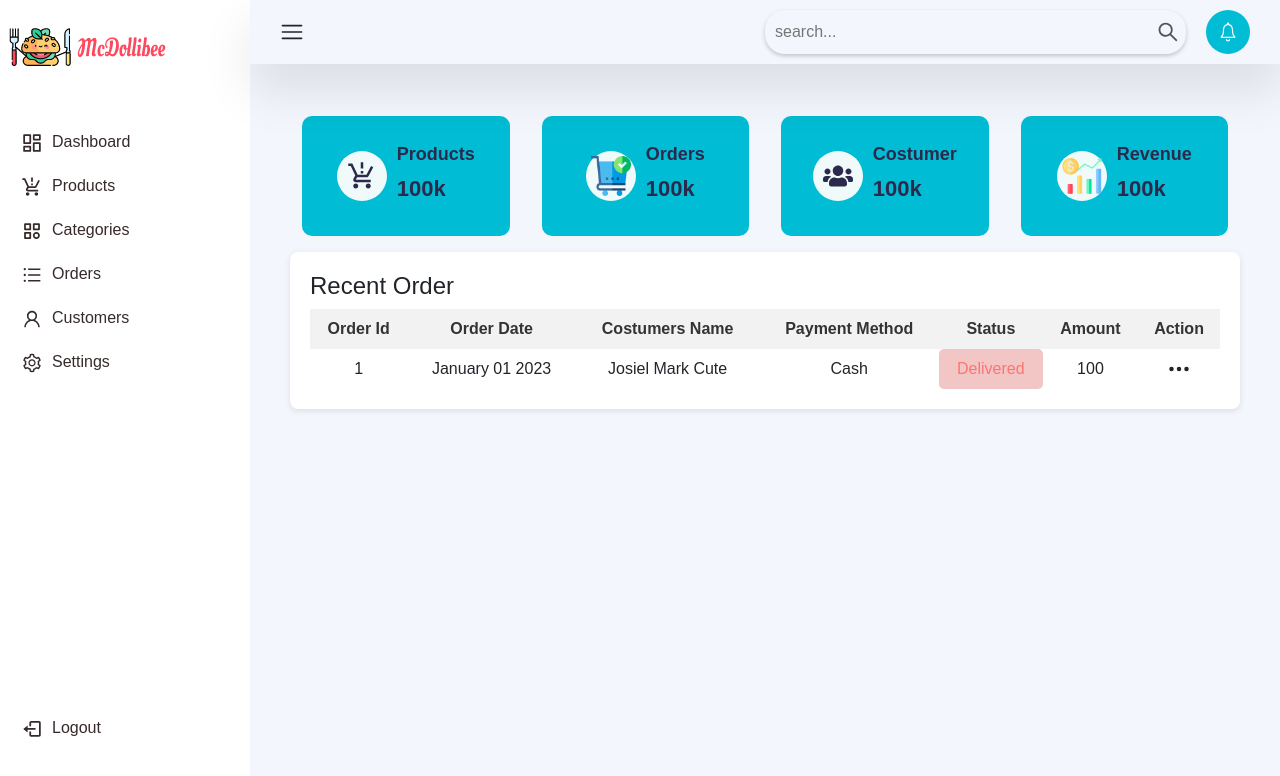
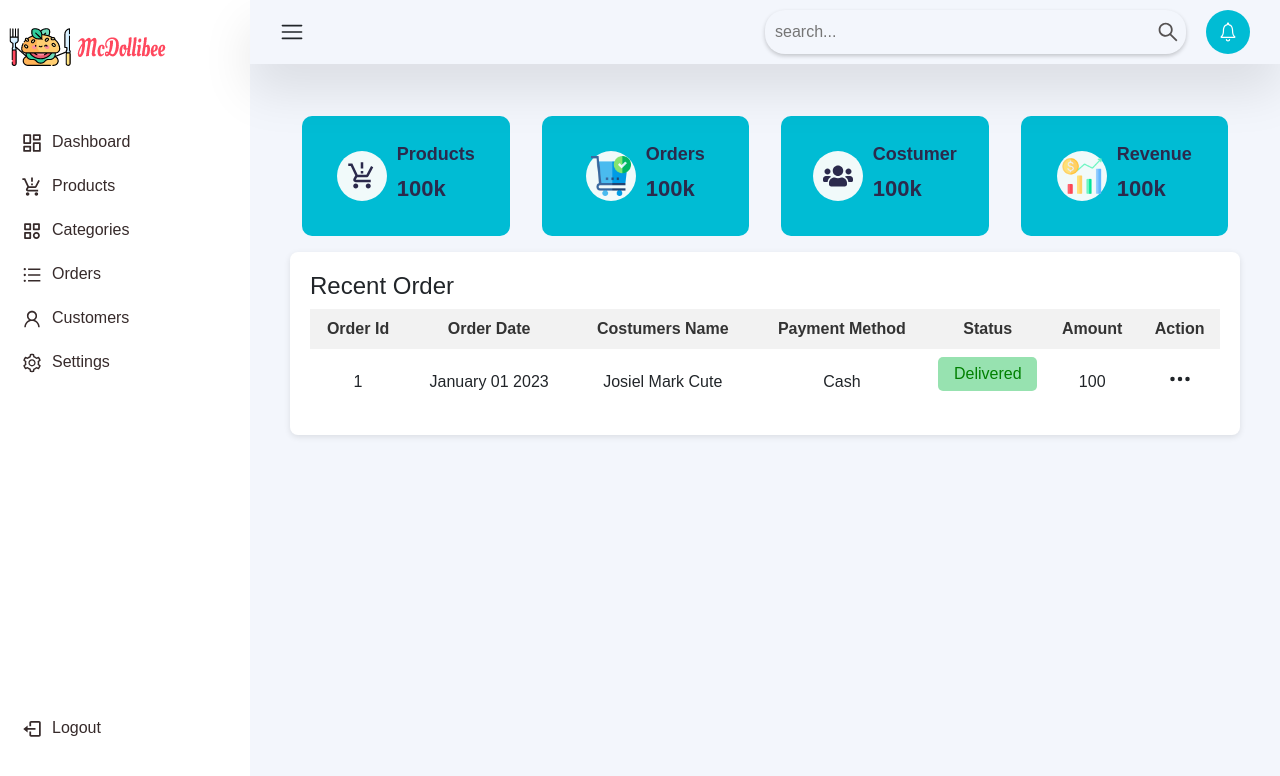
Before and after one commit to JMarkDev/Food_Ordering_Mcdollibee, a React (Vite) app in the folder Food-Ordering-Dashboard1/: page /dashboard in a window 1280 px wide. Shown: the top 776 px of the page. Built offline with nearby package versions, Linux system fonts and the light colour scheme; a web font is replaced by a local one.

Commit message:
order status

```diff
--- a/Food-Ordering-Dashboard1/src/components/pages/Dashboard.jsx
+++ b/Food-Ordering-Dashboard1/src/components/pages/Dashboard.jsx
@@ -1,4 +1,4 @@
-import { useState } from "react";
+import { useEffect, useState } from "react";
 import "../../styles/Dashboard.css";
 import { FaUsers } from "react-icons/fa";
 import {MdOutlineProductionQuantityLimits} from "react-icons/md"
@@ -17,10 +17,9 @@ function Dashboard() {
   const orderStatus = () =>{
     setStatus(!status)
     document.body.classList.toggle("status")
-    console.log('cute')
   };
 
-  const recentOrder = [
+  const recentOrders = [
     { id: 1,
       orderDate: "January 01 2023",
       costumersName: "Josiel Mark Cute",
@@ -28,7 +27,7 @@ function Dashboard() {
       status: "Delivered",
       amount: 100.00
     },
-    // { id: 1,
+    // { id: 2,
     //   orderDate: "January 01 2023",
     //   costumersName: "Josiel Mark Cute",
     //   paymentMethod: "Cash",
@@ -41,8 +40,26 @@ function Dashboard() {
     //   paymentMethod: "Cash",
     //   status: "Canceled",
     //   amount: 100.00
+    // },
+    // { id: 4,
+    //   orderDate: "January 01 2023",
+    //   costumersName: "Josiel Mark Cute",
+    //   paymentMethod: "Cash",
+    //   status: "Canceled",
+    //   amount: 100.00
     // }
   ]
+
+  const getOrderStatusClass = (status) => {
+    if (status === "Delivered") {
+      return "delivered";
+    } else if (status === "Pending") {
+      return "pending";
+    } else if (status === "Canceled") {
+      return "cancelled";
+    }
+    return ""; // empty string if status is unknown
+  };
 
   return (
     <>
@@ -99,38 +116,38 @@ function Dashboard() {
         </tr>
       </thead>
       <tbody>
-        {recentOrder.map(order => (
+        {recentOrders.map((order) => (
   <tr key={order.id}>
     <td>{order.id}</td>
     <td>{order.orderDate}</td>
     <td>{order.costumersName}</td>
     <td>{order.paymentMethod}</td>
-            <td className="order_status">{order.status}</td>
+    <td>
+      <p className={`order_status ${getOrderStatusClass(order.status)}`}>
+        {order.status}
+      </p>
+    </td>
     <td>{order.amount}</td>
     <td className="set_status">
-              <BsThreeDots className="status_icon" onClick={orderStatus}/>
-              <div className="select_status" >
-                {/* <select name="status" id="status"> */}
-                <a href="#" className="link_status"><FiCheckCircle className="link_icon accept_icon"/>Accept order</a>
-                <a href="#" className="link_status"><FiXCircle className="link_icon reject_icon"/>Reject order</a>
-                <a href="#" className="link_status"><FiAlertCircle className="link_icon view_icon"/>View order</a>
-                  {/* <option value="accept">Accept order</option>
-                  <option value="reject">Reject order</option>
-                  <option value="view">View order</option> */}
-                {/* </select> */}
+      <BsThreeDots className="status_icon" onClick={orderStatus} />
+      <div className="select_status">
+        <a href="#" className="link_status">
+          <FiCheckCircle className="link_icon accept_icon" />
+          Accept order
+        </a>
+        <a href="#" className="link_status">
+          <FiXCircle className="link_icon reject_icon" />
+          Reject order
+        </a>
+        <a href="#" className="link_status">
+          <FiAlertCircle className="link_icon view_icon" />
+          View order
+        </a>
       </div>
-
-              {/* <button className="edit-btn">
-                <img className="viewIcon" src={viewIcon} alt="view" />
-                  View
-              </button>
-              <button className="delete-btn">
-                  <RiDeleteBin5Line className="tbl__icon--delete"/>
-                  Delete
-              </button> */}
     </td>
   </tr>
 ))}
+
 
 
       </tbody>
--- a/Food-Ordering-Dashboard1/src/styles/Dashboard.css
+++ b/Food-Ordering-Dashboard1/src/styles/Dashboard.css
@@ -1,22 +1,38 @@
 
 
 .order_status{
-  background-color: rgb(243, 198, 198);
   border-radius: 5px;
-  color: #fc7474;
   font-weight: 500;
   text-align: center;
+  padding: 5px;
+}
 
+
+.delivered {
+  color: green;
+  background-color: rgb(151, 226, 176);
+}
+
+.pending {
+  color: rgb(161, 161, 13);
+  background-color: rgb(240, 240, 181);
+}
+
+.cancelled {
+  background-color: rgb(243, 198, 198);
+  color: #f75353;
 }
 
 .select_status{
+  box-shadow: 0px 0px 50px 0px rgba(0,0,0,0.1);
+  padding: 10px 0;
   display: none;
 }
 
 .status .select_status{
   display: block;
   position: absolute;
-  margin-top: 150px;
+  margin-top: 200px;
   margin-right: 100px;
   background-color: #fff;
   box-shadow: 0 2px 4px rgba(0, 0, 0, 0.1);
@@ -54,7 +70,7 @@
 }
 
 .link_status:hover{
-  background-color: #f1fafa;
+  background-color: #d0fafa;
   color: #333;
 }
 
@@ -63,6 +79,8 @@
   justify-content: center;
   align-items: center;
   flex-direction: column;
+  /* box-shadow: 0px 0px 50px 0px rgba(0,0,0,0.1); */
+
 }
 
 .viewIcon{
@@ -71,6 +89,7 @@
 }
 
 .status_icon{
+  margin-top: 10px;
   font-size: 24px;
 }
 
```
Lines whose indentation alone changed are shown as unchanged.
